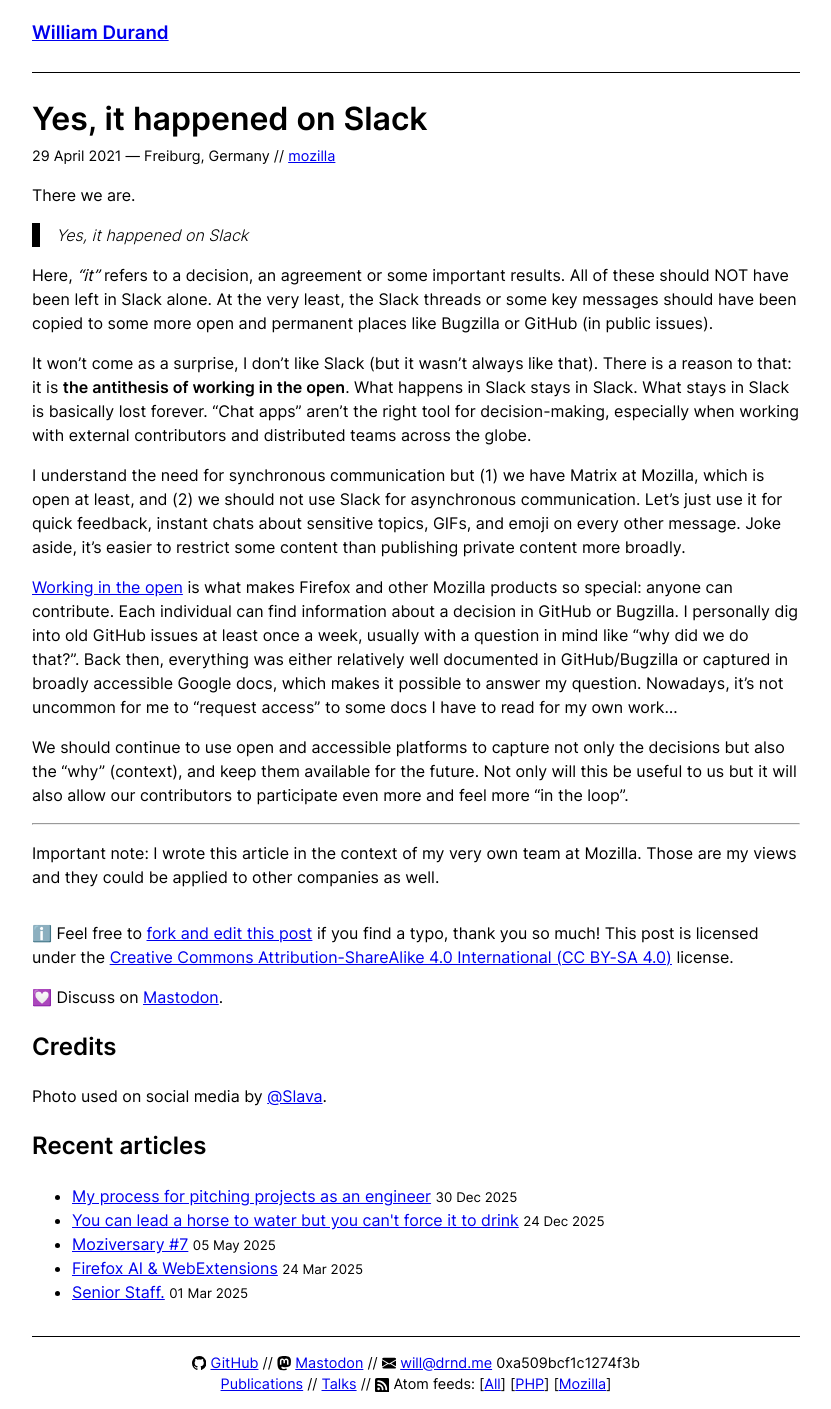
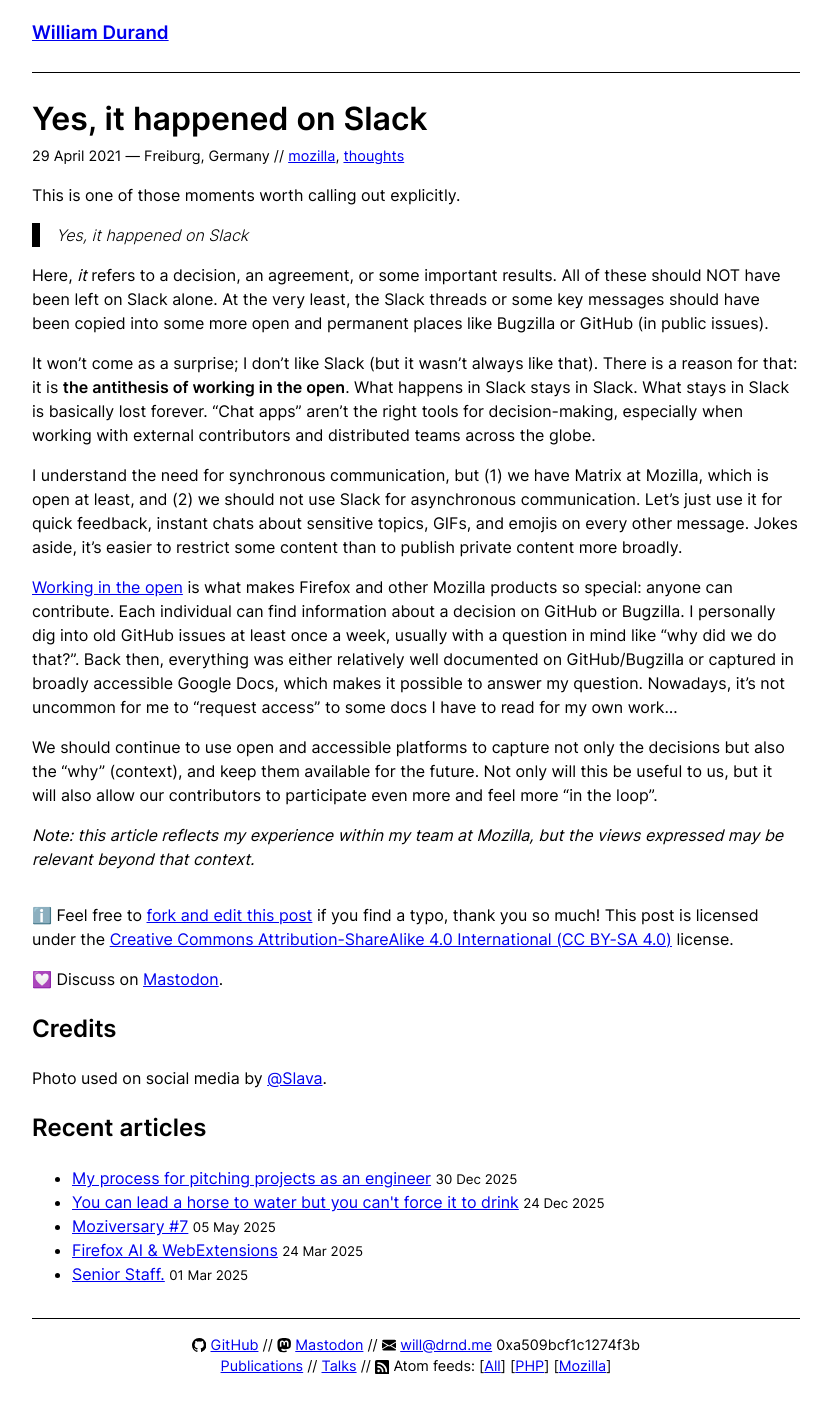
Before and after one commit to willdurand/willdurand.github.io, a Jekyll site: the page built from _posts/2021-04-29-yes-it-happened-on-slack.md, in a window 1280 px wide. Shown: the whole page, without its empty margins (224-1055 px from the left). Built offline with Jekyll 4.4.1, drawn with Linux system fonts in a browser that asks for light colours.

Commit message:
add more tags

```diff
--- a/_posts/2021-04-29-yes-it-happened-on-slack.md
+++ b/_posts/2021-04-29-yes-it-happened-on-slack.md
@@ -4,51 +4,49 @@ title: "Yes, it happened on Slack"
 location: "Freiburg, Germany"
 image: /images/posts/2021/04/slack.webp
 mastodon_id: 106147884629520004
-tags: [mozilla]
+tags: [mozilla, thoughts]
 credits: |
   Photo used on social media by [@Slava](https://unsplash.com/@lovejoypassion).
 
 ---
 
-There we are.
+This is one of those moments worth calling out explicitly.
 
 > Yes, it happened on Slack
 
-Here, _"it"_ refers to a decision, an agreement or some important results.  All
-of these should NOT have been left in Slack alone. At the very least, the Slack
-threads or some key messages should have been copied to some more open and
+Here, _it_ refers to a decision, an agreement, or some important results. All of
+these should NOT have been left on Slack alone. At the very least, the Slack
+threads or some key messages should have been copied into some more open and
 permanent places like Bugzilla or GitHub (in public issues).
 
-It won't come as a surprise, I don't like Slack (but it wasn't always like
-that). There is a reason to that: it is **the antithesis of working in the
+It won't come as a surprise; I don't like Slack (but it wasn't always like
+that). There is a reason for that: it is **the antithesis of working in the
 open**. What happens in Slack stays in Slack. What stays in Slack is basically
-lost forever. "Chat apps" aren't the right tool for decision-making, especially
+lost forever. "Chat apps" aren't the right tools for decision-making, especially
 when working with external contributors and distributed teams across the globe.
 
-I understand the need for synchronous communication but (1) we have Matrix at
+I understand the need for synchronous communication, but (1) we have Matrix at
 Mozilla, which is open at least, and (2) we should not use Slack for
 asynchronous communication. Let's just use it for quick feedback, instant chats
-about sensitive topics, GIFs, and emoji on every other message. Joke aside, it's
-easier to restrict some content than publishing private content more broadly.
+about sensitive topics, GIFs, and emojis on every other message. Jokes aside,
+it's easier to restrict some content than to publish private content more
+broadly.
 
 [Working in the open][working-open] is what makes Firefox and other Mozilla
 products so special: anyone can contribute. Each individual can find information
-about a decision in GitHub or Bugzilla. I personally dig into old GitHub issues
+about a decision on GitHub or Bugzilla. I personally dig into old GitHub issues
 at least once a week, usually with a question in mind like "why did we do
-that?". Back then, everything was either relatively well documented in
-GitHub/Bugzilla or captured in broadly accessible Google docs, which makes it
+that?". Back then, everything was either relatively well documented on
+GitHub/Bugzilla or captured in broadly accessible Google Docs, which makes it
 possible to answer my question. Nowadays, it's not uncommon for me to "request
 access" to some docs I have to read for my own work...
 
 We should continue to use open and accessible platforms to capture not only the
 decisions but also the "why" (context), and keep them available for the future.
-Not only will this be useful to us but it will also allow our contributors to
+Not only will this be useful to us, but it will also allow our contributors to
 participate even more and feel more "in the loop".
 
----
-
-Important note: I wrote this article in the context of my very own team at
-Mozilla. Those are my views and they could be applied to other companies as
-well.
+_Note: this article reflects my experience within my team at Mozilla, but the
+views expressed may be relevant beyond that context._
 
 [working-open]: https://wiki.mozilla.org/Working_open
--- a/scripts/generate_tag_pages.py
+++ b/scripts/generate_tag_pages.py
@@ -5,6 +5,7 @@ TAGS = [
     "mozilla",
     "side projects",
     "tech leadership",
+    "thoughts",
 ]
 
 TEMPLATE = """---
--- /dev/null
+++ b/tags/thoughts.html
@@ -0,0 +1,6 @@
+---
+layout: tag
+tag: thoughts
+title: Posts tagged with "thoughts"
+description: A list of posts tagged with "thoughts", written by William Durand.
+---
```
